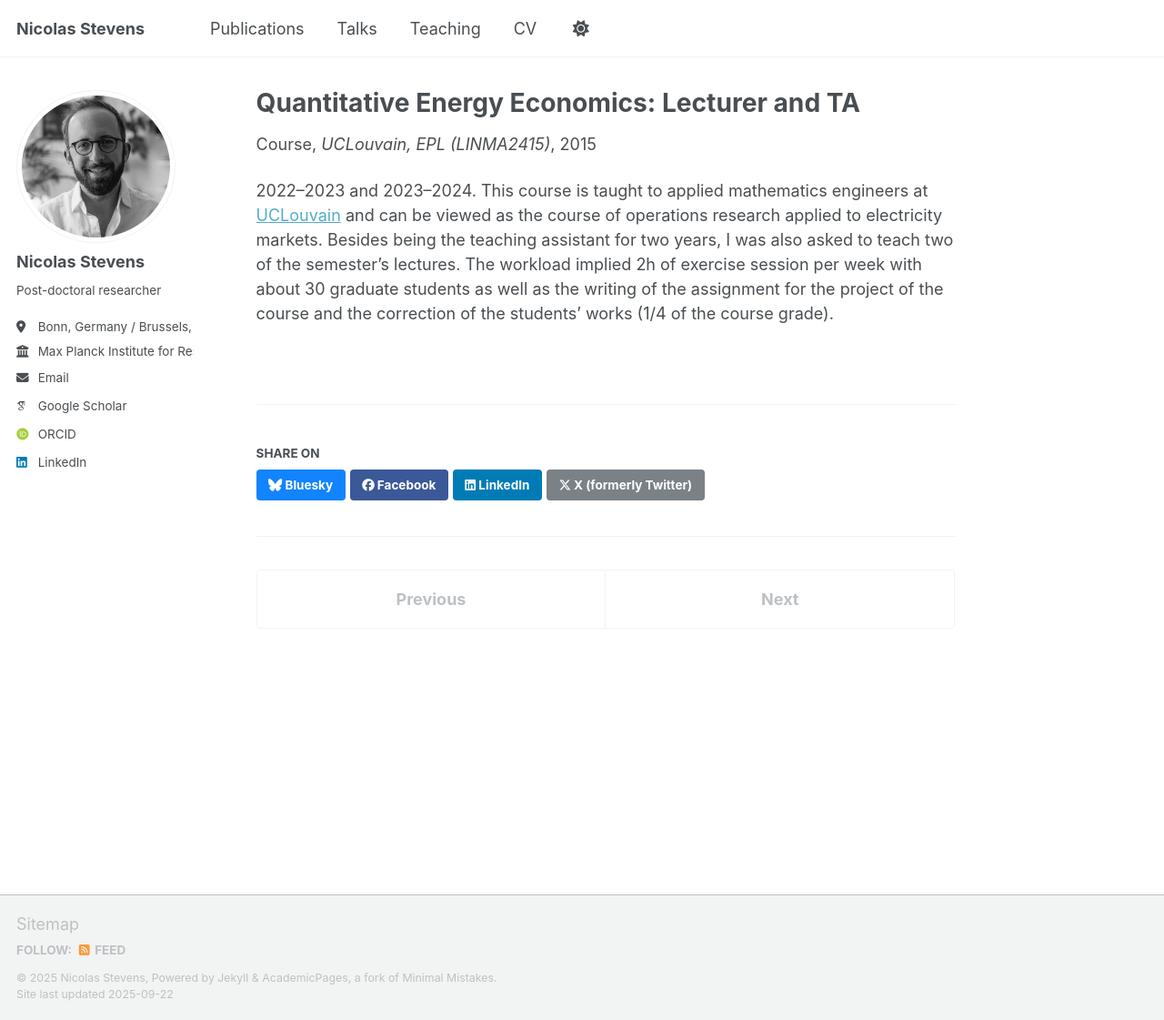
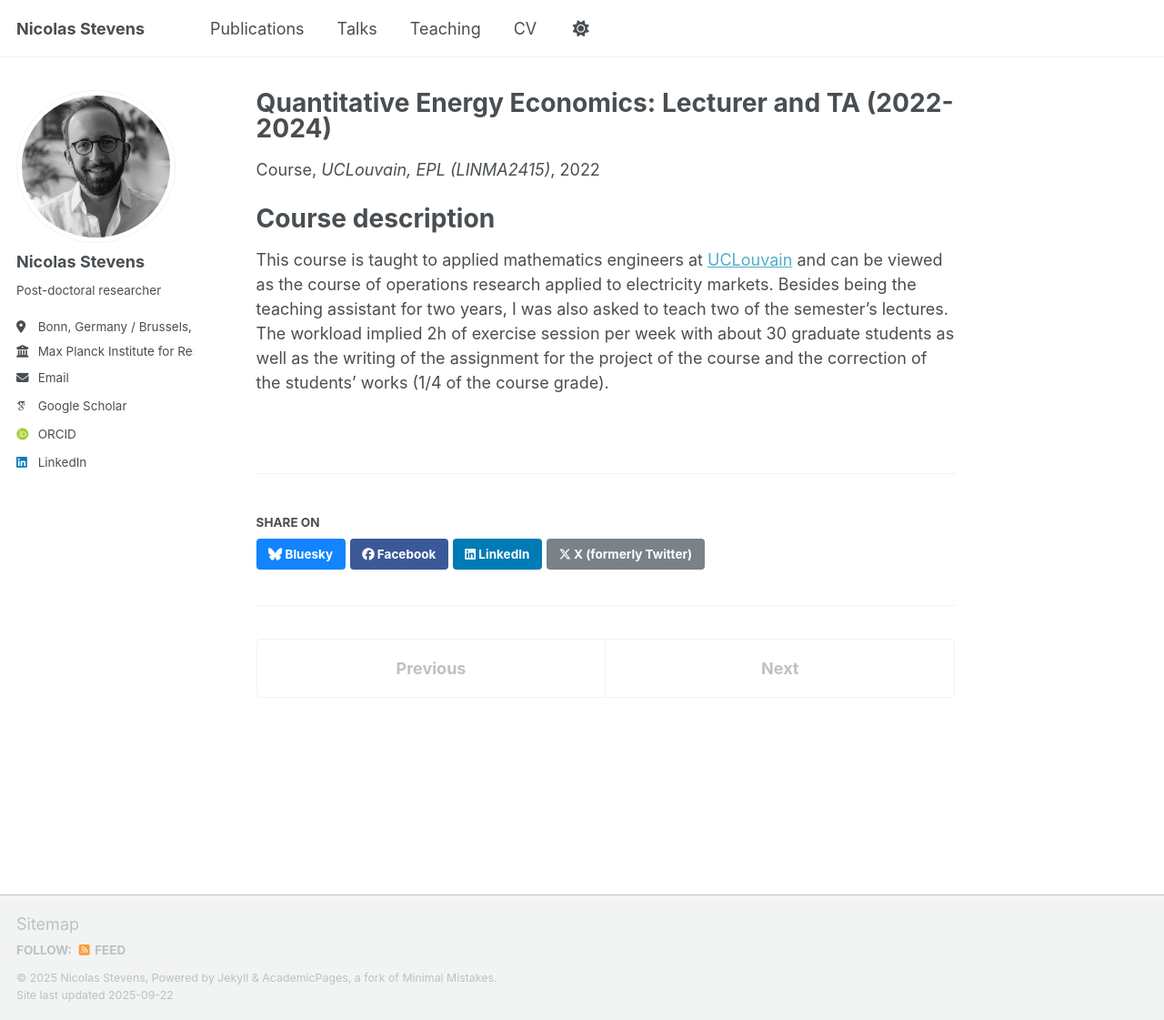
Before and after one commit to NicolasStevens/NicolasStevens.github.io, a Jekyll site: the page built from _teaching/UCLouvainQEE.md, in a window 1280 px wide and 1121 px high. Shown: the whole window at 91% size. Built offline with Jekyll 4.4.1, drawn with Linux system fonts in a browser that asks for light colours; some web fonts are replaced; a script that is not in the unit is left out.

Commit message:
Update UCLouvainQEE.md

```diff
--- a/_teaching/UCLouvainQEE.md
+++ b/_teaching/UCLouvainQEE.md
@@ -1,12 +1,14 @@
 ---
-title: "Quantitative Energy Economics: Lecturer and TA"
+title: "Quantitative Energy Economics: Lecturer and TA (2022-2024)"
 collection: teaching
 type: "Course"
 permalink: /teaching/UCLouvainQEE
 venue: "UCLouvain, EPL (LINMA2415)"
-date: 2015-01-01
+date: 2022-01-01
 location: "Louvain-la-Neuve, Belgium"
 ---
-2022–2023 and 2023–2024.
+
+Course description
+======
 This course is taught to applied mathematics engineers at [UCLouvain](https://uclouvain.be/cours-2025-linma2415) and can be viewed as the course of operations research applied to electricity markets. Besides being the teaching assistant for two years, I was also asked to teach two of the semester’s lectures.
 The workload implied 2h of exercise session per week with about 30 graduate students as well as the writing of the assignment for the project of the course and the correction of the students’ works (1/4 of the course grade).
```
